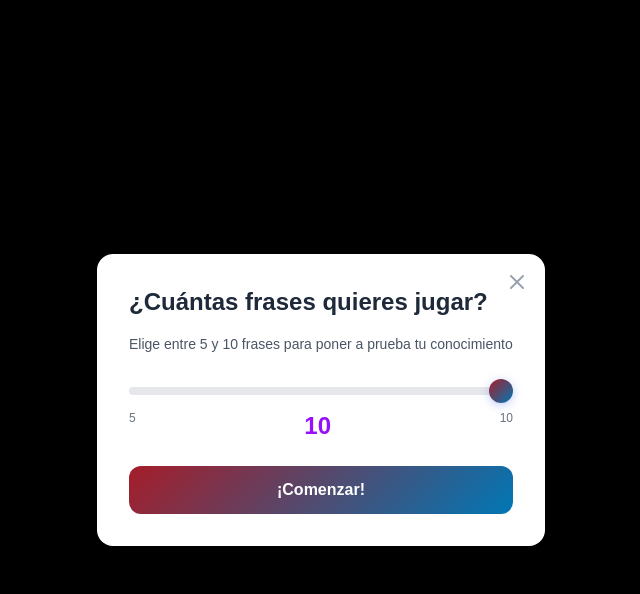
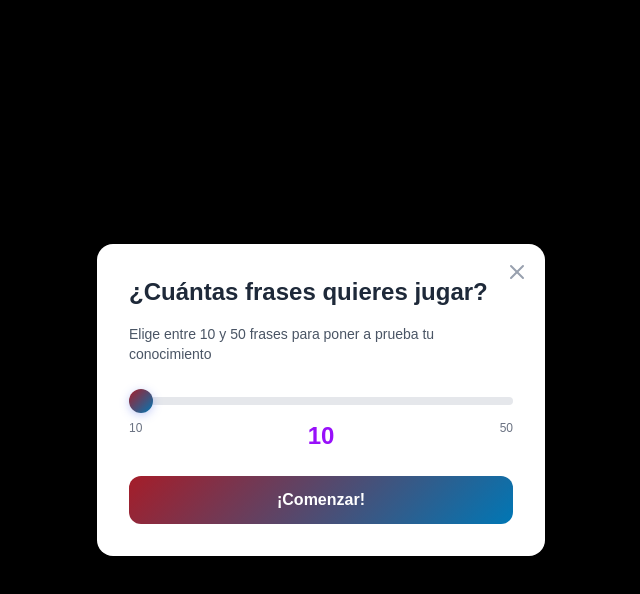
Before and after one commit to kurtogath/rosalia-o-biblia, a Next.js app: page / in a window 1280 px wide. Both pictures are taken after a click on the button "¡Jugar Ahora!". Shown: the top 594 px of the page, without its empty margins (319-959 px from the left). Built offline with nearby package versions, Linux system fonts and the light colour scheme; no server answers.

Commit message:
Set quotes from 10 to 50

```diff
--- a/src/components/StartModal.tsx
+++ b/src/components/StartModal.tsx
@@ -20,7 +20,7 @@ export default function StartModal({
   if (!isOpen) return null;
 
   const handleStart = () => {
-    if (selectedCount >= 5 && selectedCount <= 15) {
+    if (selectedCount >= 10 && selectedCount <= 50) {
       onStart(selectedCount);
       onClose();
     }
@@ -48,24 +48,25 @@ export default function StartModal({
         </h2>
 
         <p className="text-gray-600 mb-6 text-sm">
-          Elige entre 5 y 10 frases para poner a prueba tu conocimiento
+          Elige entre 10 y 50 frases para poner a prueba tu conocimiento
         </p>
 
         <div className="mb-6">
           <input
             type="range"
-            min="5"
-            max="10"
+            min="10"
+            max="50"
+            step={10}
             value={selectedCount}
             onChange={(e) => handleSliderChange(Number(e.target.value))}
             className="w-full h-2 bg-gray-200 rounded-lg appearance-none cursor-pointer slider"
           />
           <div className="flex justify-between text-xs text-gray-500 mt-2">
-            <span>5</span>
+            <span>10</span>
             <span className="text-2xl font-bold text-purple-600">
               {selectedCount}
             </span>
-            <span>10</span>
+            <span>50</span>
           </div>
         </div>
 
```
